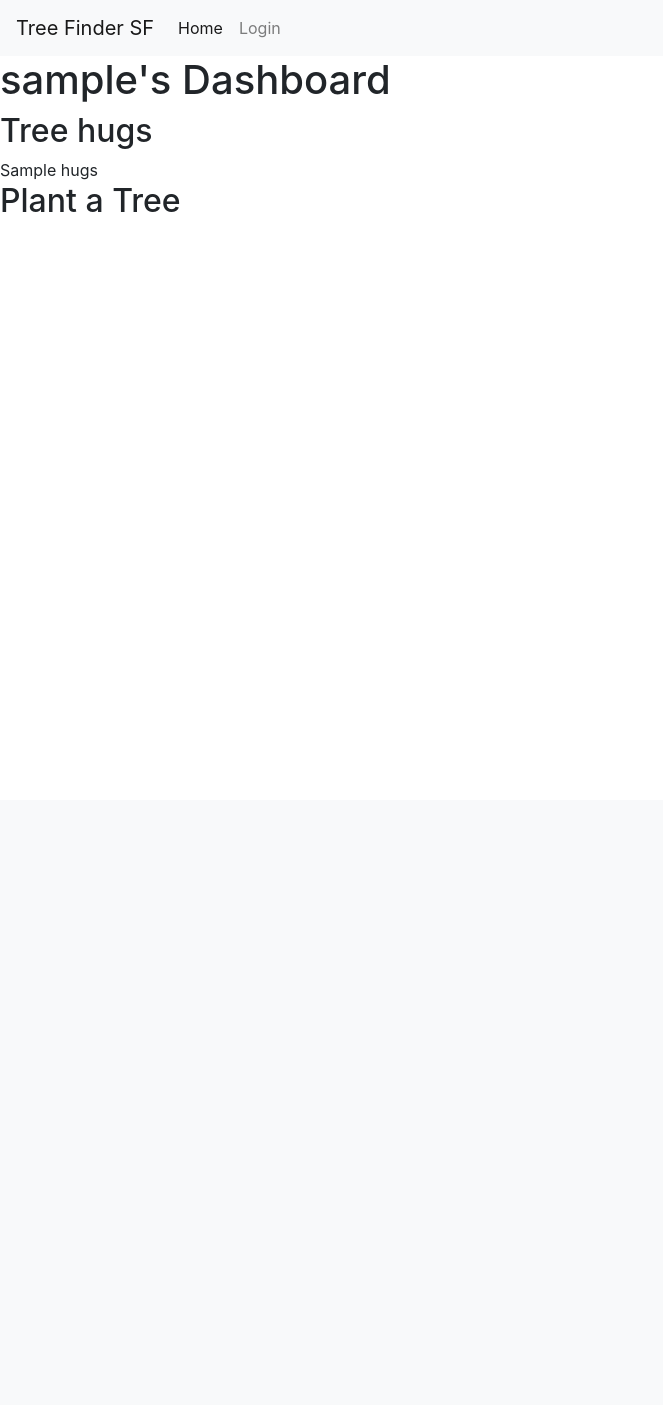
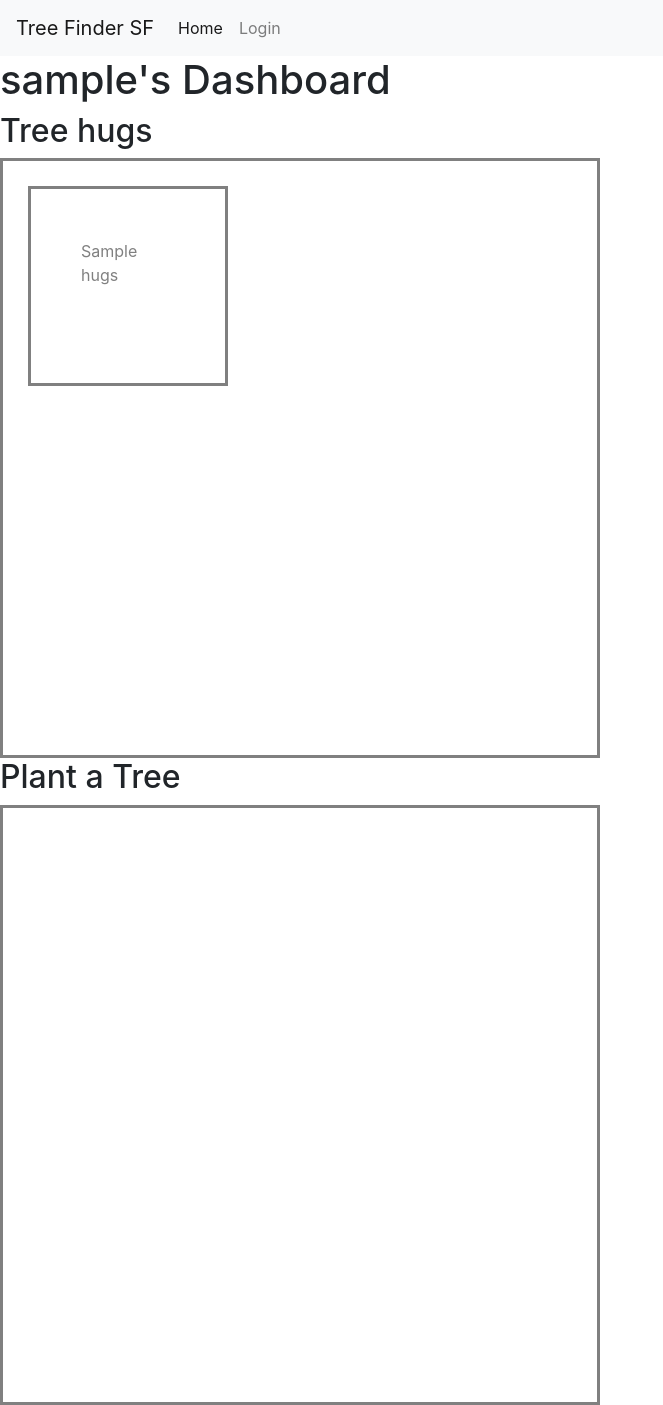
Before and after one commit to jessicagamio/TREE_FINDER, a Flask app: template templates/dashboard.html in a window 1280 px wide. Shown: the whole page, without its empty margins (0-663 px from the left). Before the commit the page ends 212 px from the top, so only its background shows below. Run offline with Flask 2, Linux system fonts and the light colour scheme; the template is opened without the code that fills it: most values are stand-ins (such as "Sample title", 1, 10 or a date in 2020); some libraries are stand-ins or nearby versions.

Commit message:
added additional styles for css

```diff
--- a/static/css/style.css
+++ b/static/css/style.css
@@ -22,4 +22,20 @@
 }
 
 
+#hug-boxes{
+  width: 200px;
+  height: 200px;
+  border: solid;
+  color: grey;
+  padding:50px;
+  margin:25px;
+}
+
+
+.board{
+  width: 600px;
+  height: 600px;
+  border: solid;
+  color: grey;
+}
 /* ... */
```
